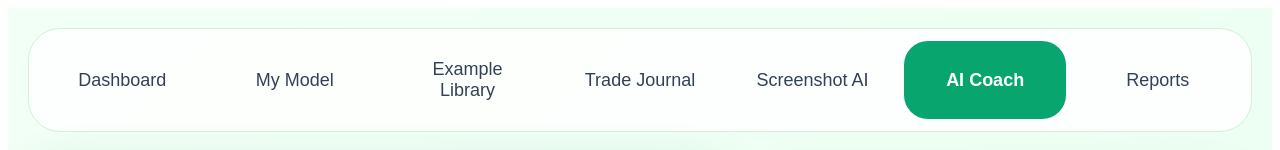
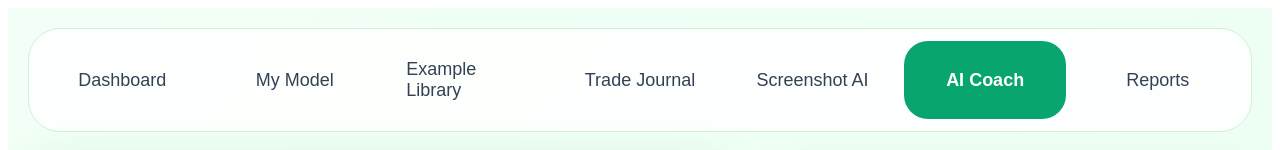
Before and after one commit to adisonpaty23-tech/atlas-edge-lab, a Next.js app: page /coach in a window 1280 px wide. Shown: the top 150 px of the page. Built offline with nearby package versions, Linux system fonts and the light colour scheme; no server answers; the database is empty.

Commit message:
Update coach.js

```diff
--- a/pages/coach.js
+++ b/pages/coach.js
@@ -79,7 +79,7 @@ export default function Coach() {
             Dashboard
           </Link>
           <button style={navBtn}>My Model</button>
-          <button style={navBtn}>Example Library</button>
+          <Link href="/examples" style={navBtnLink}>Example Library</Link>
           <Link href="/journal" style={navBtnLink}>
             Trade Journal
           </Link>
```
